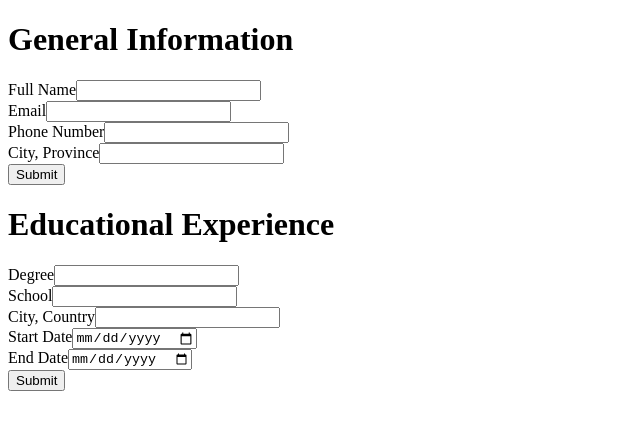
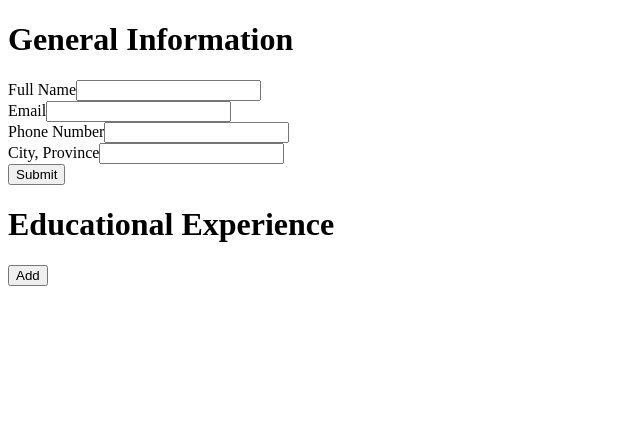
Before and after one commit to JBisquick/cv, a React (Vite) app: page / in a window 1280 px wide. Shown: the top 430 px of the page, without its empty margins (0-640 px from the left). Built offline with nearby package versions, Linux system fonts and the light colour scheme.

Commit message:
Add cancel/add button to education experience form

```diff
--- a/src/components/EducationInfo.jsx
+++ b/src/components/EducationInfo.jsx
@@ -1,8 +1,31 @@
-function EducationInfo({onSubmit, education}) {
+import { useState } from 'react';
+
+function EducationInfo({ onSubmit, education }) {
+  const [formState, setFormState] = useState('hide');
+
+  function hide(e) {
+    e.preventDefault();
+    setFormState('hide');
+  }
+
+  function show() {
+    setFormState('show');
+  }
+
   return (
     <div>
       <h1>Educational Experience</h1>
-      <form onSubmit={onSubmit}>
+      {formState === 'hide' ? (
+        <button onClick={show}>Add</button>
+      ) : (
+        <>
+          <button onClick={hide}>Cancel</button>
+          <form
+            onSubmit={(e) => {
+              onSubmit(e);
+              hide(e);
+            }}
+          >
             <div>
               <label htmlFor="degree">Degree</label>
               <input type="text" id="degree" name="degree" />
@@ -27,14 +50,17 @@ function EducationInfo({onSubmit, education}) {
             </div>
             <button type="submit">Submit</button>
           </form>
-
+        </>
+      )}
       {education.map((school) => (
         <div key={school.id}>
           <div>
             <div>{school.degree}</div>
             <div>{school.school}</div>
             <div>{school.school}</div>
-            <div>{school.startDate} - {school.endDate}</div>
+            <div>
+              {school.startDate} - {school.endDate}
+            </div>
           </div>
           <button>Edit</button>
         </div>
```
Lines whose indentation alone changed are shown as unchanged.
